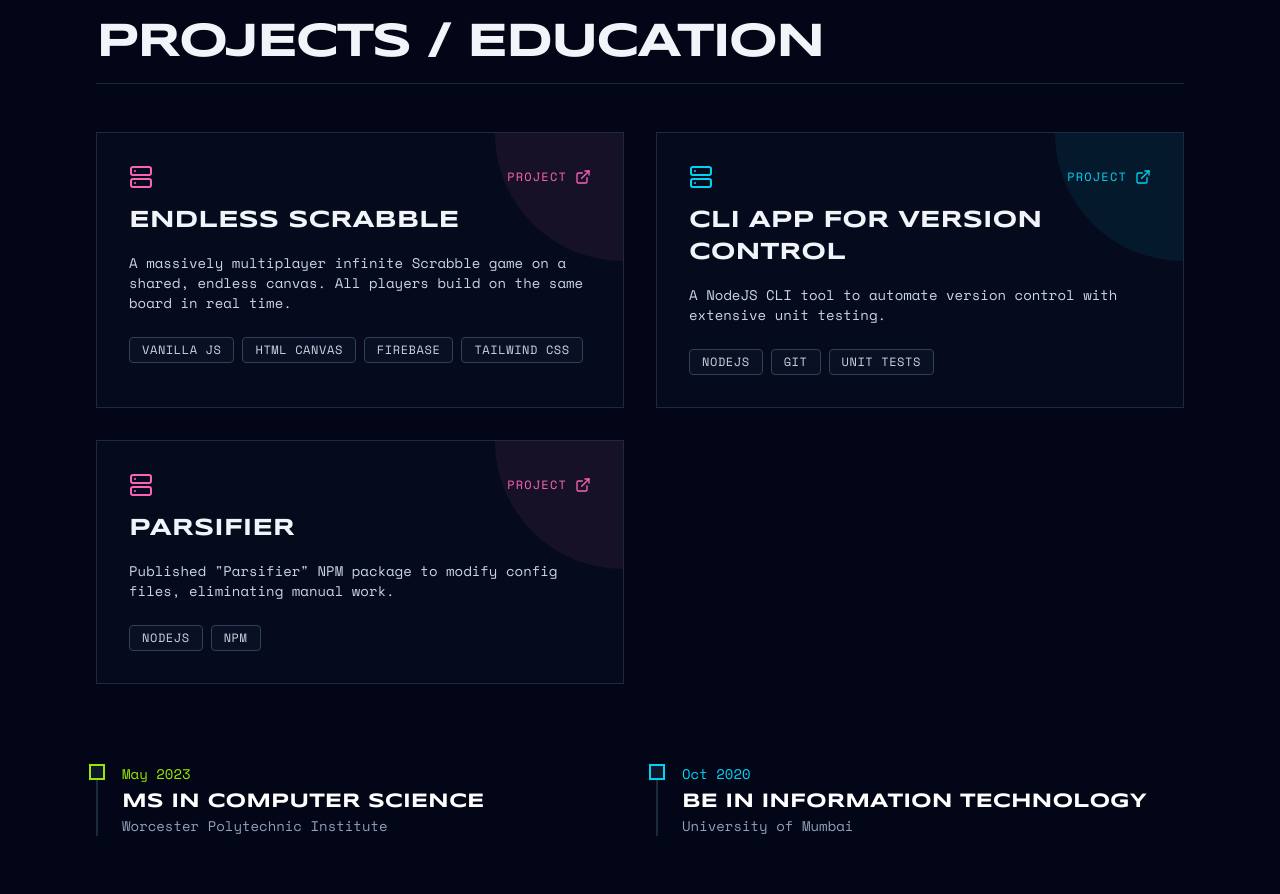
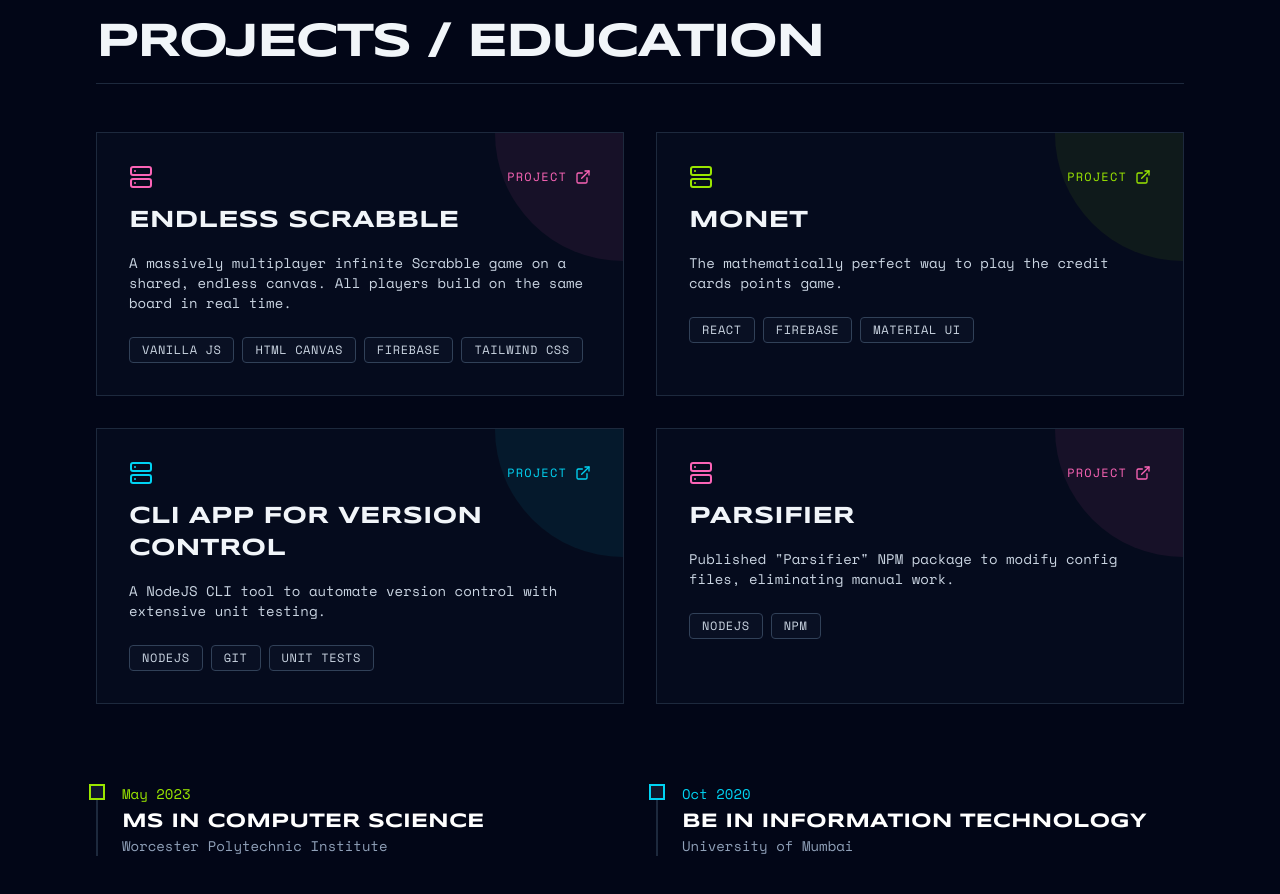
Before and after one commit to akhildaphara/akhildaphara.github.io, a React (Vite) app: page / in a window 1280 px wide. Shown: the part 2440-3334 px from the top of the page. Built offline with nearby package versions, Linux system fonts and the light colour scheme.

Commit message:
add monet

```diff
--- a/src/App.tsx
+++ b/src/App.tsx
@@ -306,6 +306,34 @@ export default function App() {
               </motion.div>
             </a>
 
+            <a href="https://monet-3d69d.web.app/" target="_blank" rel="noopener noreferrer">
+              <motion.div
+                initial={{ opacity: 0, scale: 0.95 }}
+                whileInView={{ opacity: 1, scale: 1 }}
+                viewport={{ once: true }}
+                className="group border border-slate-800 bg-slate-900/30 p-8 hover:border-lime-400/50 transition-colors relative overflow-hidden h-full"
+              >
+                <div className="absolute top-0 right-0 w-32 h-32 bg-lime-400/10 rounded-bl-full -z-10 group-hover:scale-150 transition-transform duration-500" />
+                <div className="font-mono text-lime-400 mb-4 flex justify-between items-center">
+                  <Server size={24} />
+                  <span className="text-xs tracking-widest uppercase flex items-center gap-2">
+                    Project <ExternalLink size={16} />
+                  </span>
+                </div>
+                <h3 className="font-sans font-bold text-2xl uppercase mb-4 text-slate-100 group-hover:text-lime-400 transition-colors">
+                  Monet
+                </h3>
+                <p className="font-mono text-slate-300 text-sm mb-6 line-clamp-3">
+                  The mathematically perfect way to play the credit cards points game.
+                </p>
+                <div className="flex flex-wrap gap-2">
+                  <TechBadge>React</TechBadge>
+                  <TechBadge>Firebase</TechBadge>
+                  <TechBadge>Material UI</TechBadge>
+                </div>
+              </motion.div>
+            </a>
+
 
             <a href="https://credence-docs.gitlab.io/credcli/" target="_blank" rel="noopener noreferrer">
               <motion.div
```
